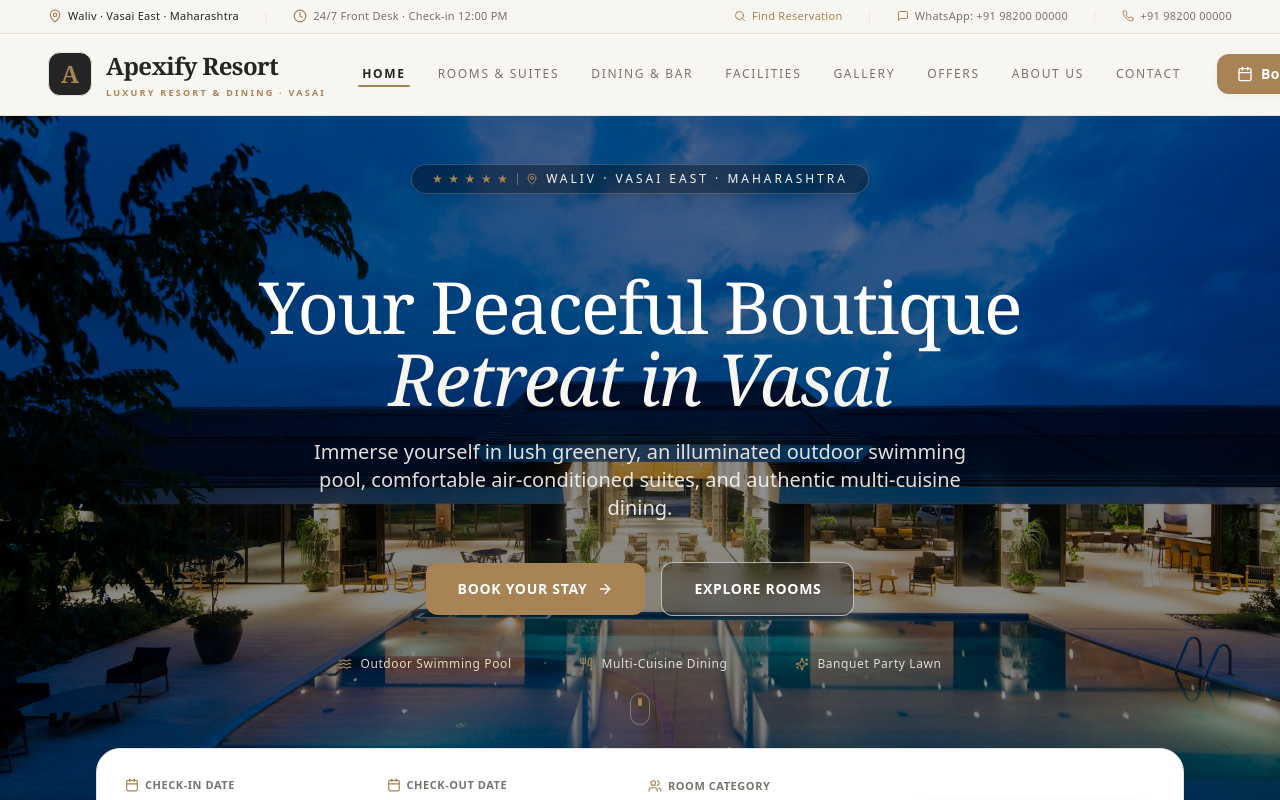
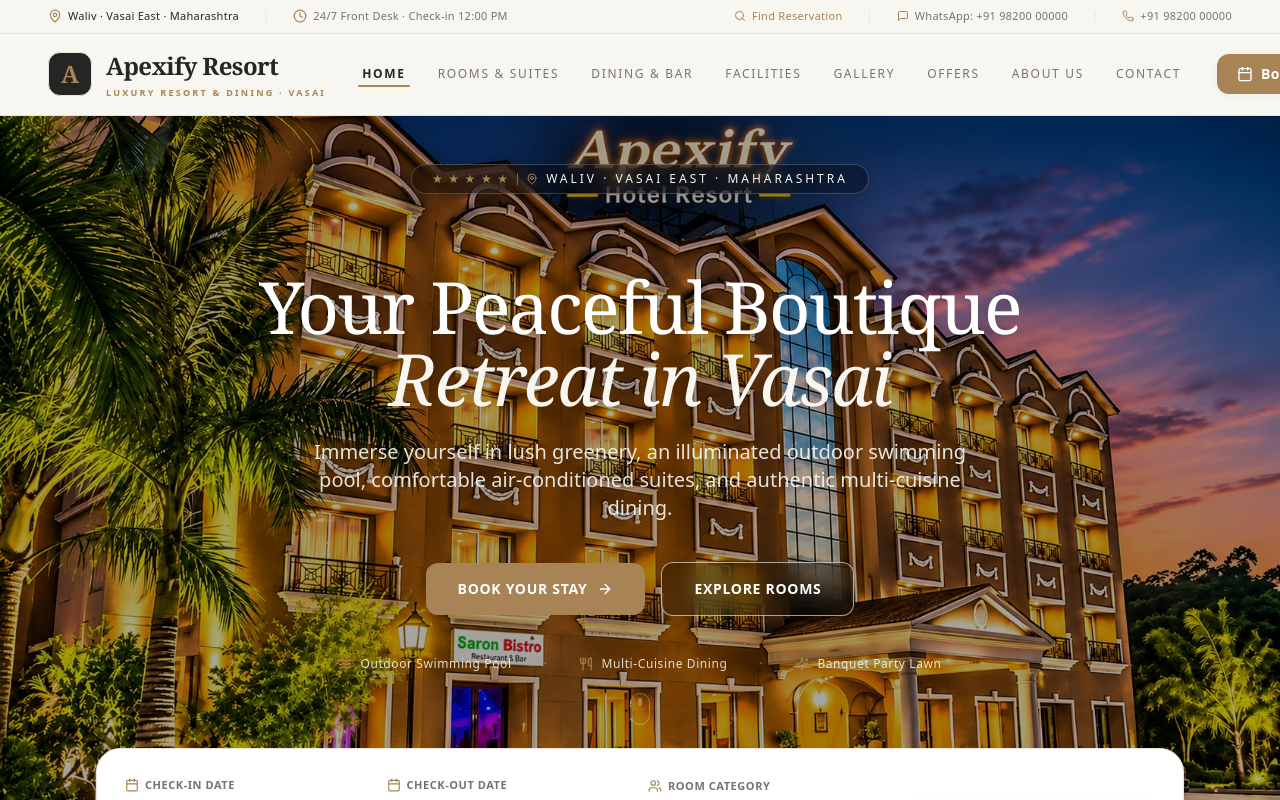
Before and after one commit to surajya01/demo, a Next.js app: page / in a window 1280 px wide. Shown: the top 800 px of the page. Built offline with nearby package versions, Linux system fonts and the light colour scheme.

Commit message:
feat: replace hero banner with custom Apexify Hotel Resort sunset facade

```diff
--- a/src/components/home/HeroSection.tsx
+++ b/src/components/home/HeroSection.tsx
@@ -28,14 +28,14 @@ export function HeroSection() {
         >
           <Image
             src="/images/resort/exterior_facade.jpg"
-            alt="Apexify Resort Luxury Architectural Facade and Illuminated Pool at Dusk"
+            alt="Apexify Hotel Resort Architectural Facade at Sunset with Warm Evening Lighting"
             fill
             priority
             className="object-cover object-center"
             sizes="100vw"
           />
           {/* Minimal Solid Dark Tint for Contrast (Zero Gradients) */}
-          <div className="absolute inset-0 bg-black/45" />
+          <div className="absolute inset-0 bg-black/35" />
         </motion.div>
 
         {/* Top Header / Eyebrow Ribbon */}
```
Also changed, not shown: public/images/resort/apexify_hotel_resort_evening.jpg (added), public/images/resort/exterior_facade.jpg.
